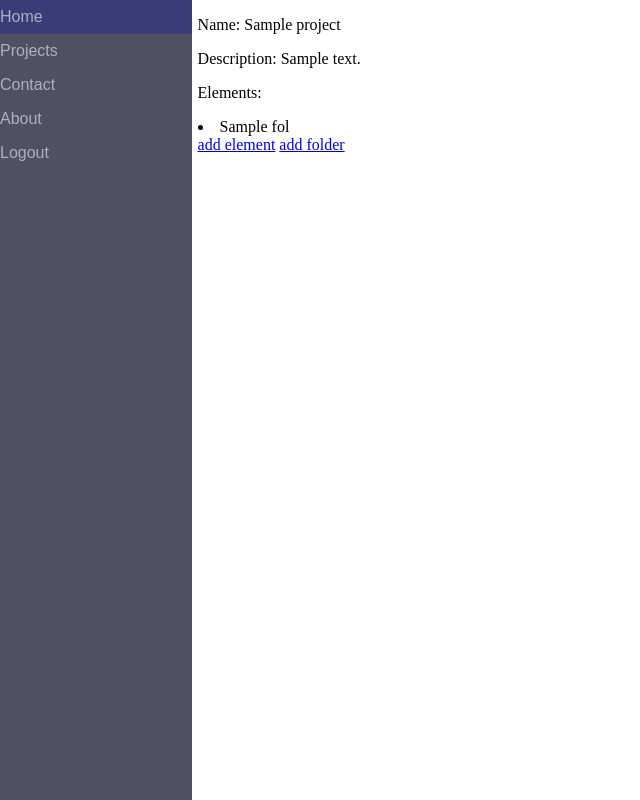
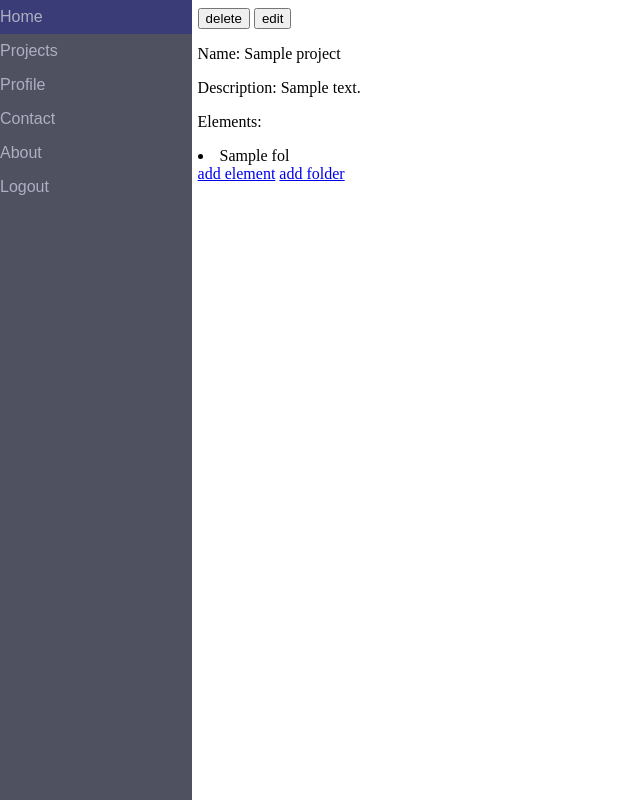
Before and after one commit to MoShrank/studying_2_0, a Django app: template studying_2_0_main/templates/project_detail.html in a window 1280 px wide; the page is wider, and only the part inside the window is pictured. Shown: that part, without its empty margins (0-640 px from the left). Run offline with Django 3.2, Linux system fonts and the light colour scheme; the template is opened without the code that fills it: most values are stand-ins (such as "Sample title", 1, 10 or a date in 2020).

Commit message:
fixed bug

```diff
--- a/studying_2_0_main/templates/base.html
+++ b/studying_2_0_main/templates/base.html
@@ -15,7 +15,8 @@
 
       <ul class = "navbar">
         <li class = "navbar_element"><a href="/home">Home</a></li>
-          <li class = "navbar_element"><a href="/projects">Projects</a></li>
+        <li class = "navbar_element"><a href="/projects">Projects</a></li>
+        <li class = "navbar_element"><a href="">Profile</a></li>
         <li class = "navbar_element"><a href="/contact">Contact</a></li>
         <li class = "navbar_element"><a href="/about">About</a></li>
         <li class = "navbar_element"><a href="/logout">Logout</a></li>
--- a/studying_2_0_main/templates/project_detail.html
+++ b/studying_2_0_main/templates/project_detail.html
@@ -4,6 +4,9 @@
 
 
 {% block content %}
+
+<button type="button" id="id_add_acc"> delete </button>
+<button type="button" id="id_add_acc"> edit </button>
 
 <p>Name: {{ project }} </p>
 <p>Description: {{ project.description }} </p>
--- a/studying_2_0_main/views.py
+++ b/studying_2_0_main/views.py
@@ -39,8 +39,9 @@ def new_element(request, project_id):
                 element_obj = form.cleaned_data
                 name = element_obj['name']
                 description = element_obj['description']
+                folder = element_obj['folder_element']
 
-                ele = ProjectElement(name = name, description = description, date_added = date.today(), project = Project.objects.get(pk=project_id))
+                ele = ProjectElement(name = name, description = description, date_added = date.today(), project = Project.objects.get(pk=project_id), parent = folder)
                 ele.save()
                 return HttpResponseRedirect('/projects/' + str(project_id))
         else:
```
Also changed, not shown: db.sqlite3.
